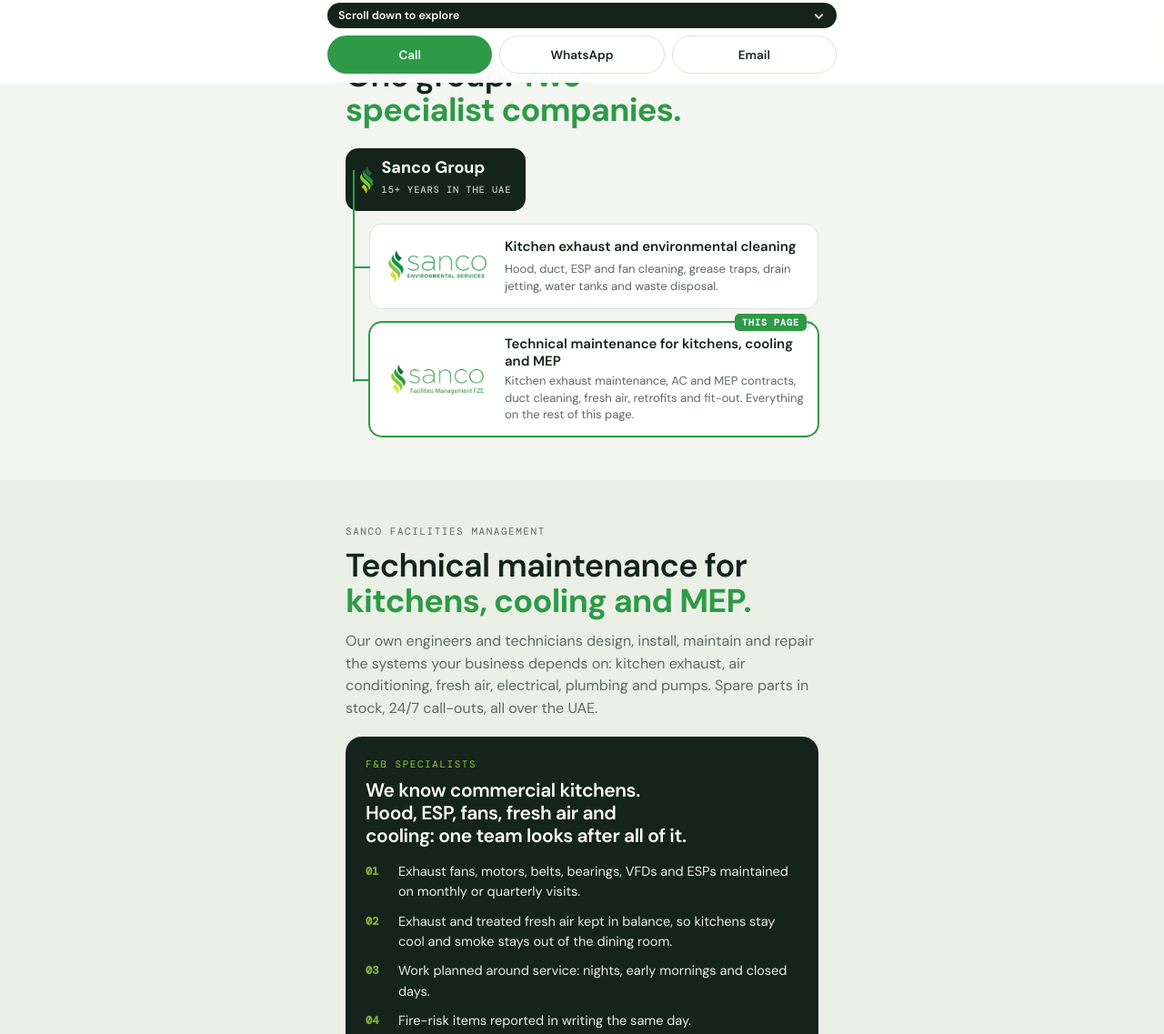
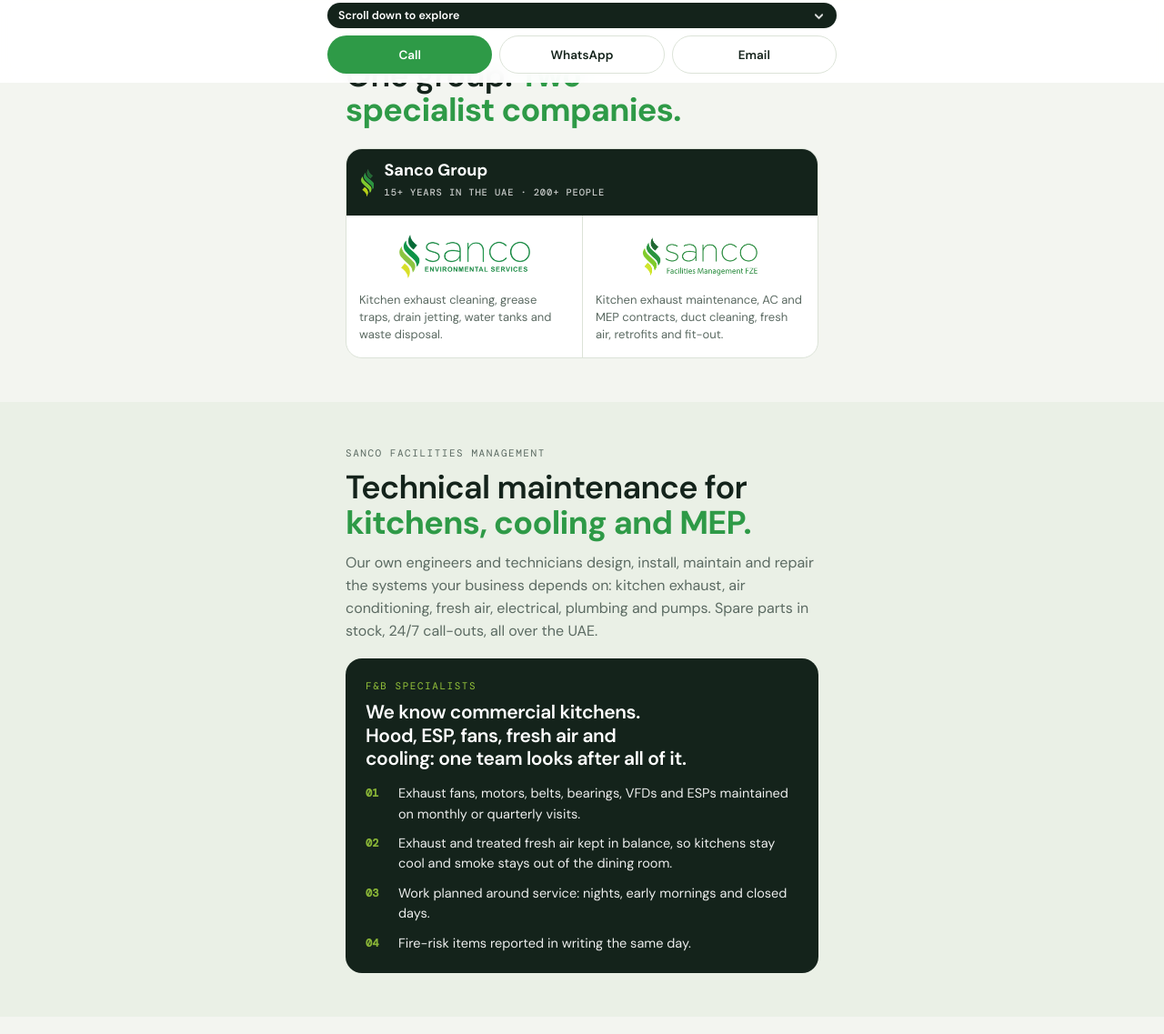
Before and after one commit to anees-cpu/sanco-profile, a plain HTML site: page index.html in a window 1280 px wide. Shown: the part 709-1846 px from the top of the page at 91% size. Drawn offline with nearby package versions, Linux system fonts and the light colour scheme; animation ran at ten frames a second.

Commit message:
Group section: two-company panel instead of tree lines
Co-Authored-By: Claude Opus 5.5 <noreply@anthropic.com>
Claude-Session: https://claude.ai/code/session_01L3YhTJi3NckTBTw5PP3osq

```diff
--- a/index.html
+++ b/index.html
@@ -89,22 +89,18 @@ section.alt{background:var(--alt)}
 .it h3{font-size:clamp(22px,6.2vw,27px);line-height:1.12;margin:6px 0 8px}
 .it p{color:var(--muted);font-size:15px}
 .it .k{font:600 11px var(--m);letter-spacing:.12em}
-/* group tree */
-.tree{position:relative;margin-top:22px;padding-left:26px;display:grid;gap:14px}
-.spine{position:absolute;left:8px;top:24px;bottom:60px;width:2px;background:var(--line);overflow:hidden}
-.spine::after{content:"";position:absolute;inset:0;background:var(--g);transform-origin:top;transform:scaleY(var(--s,0))}
-.gnode{margin-left:-26px;justify-self:start;background:var(--ink);color:var(--surface);border-radius:14px;padding:12px 16px;display:flex;align-items:center;gap:10px}
-.gnode img{height:30px;width:auto}
-.gnode strong{display:block;font-size:18px;line-height:1.1}
-.gnode span{font:500 10.5px var(--m);letter-spacing:.08em;opacity:.75}
-.gcard{position:relative;background:var(--surface);border:1px solid var(--line);border-radius:14px;padding:14px;display:grid;grid-template-columns:120px minmax(0,1fr);gap:4px 14px;align-items:center}
-.gcard::before{content:"";position:absolute;left:-18px;top:50%;width:18px;height:2px;background:var(--g)}
-.gcard .lg{grid-row:span 2;background:#fff;border-radius:8px;padding:6px;display:grid;place-items:center;height:64px}
-.gcard .lg img{max-height:46px;width:auto;max-width:100%}
-.gcard p{font-size:15px;font-weight:600;line-height:1.25}
-.gcard small{font-size:13px;color:var(--muted);line-height:1.4}
-.gcard.fm{border-color:var(--g);box-shadow:0 0 0 1px var(--g)}
-.you{position:absolute;right:12px;top:-10px;background:var(--g);color:#fff;font:600 10px var(--m);letter-spacing:.1em;padding:3px 8px;border-radius:5px}
+/* group */
+.grp{margin-top:22px;background:var(--surface);border:1px solid var(--line);border-radius:18px;overflow:hidden}
+.ghead{background:var(--ink);color:var(--surface);padding:14px 16px;display:flex;align-items:center;gap:12px}
+.ghead img{height:30px;width:auto}
+.ghead strong{display:block;font-size:18px;line-height:1.1}
+.ghead span{font:500 10.5px var(--m);letter-spacing:.08em;opacity:.75}
+.gtwo{display:grid;grid-template-columns:1fr 1fr}
+.gco{padding:16px 14px;display:grid;gap:10px;align-content:start}
+.gco+.gco{border-left:1px solid var(--line)}
+.gco .lg{background:#fff;border-radius:8px;height:58px;display:grid;place-items:center;padding:4px}
+.gco .lg img{max-height:48px;max-width:100%;width:auto}
+.gco p{font-size:13px;line-height:1.45;color:var(--muted)}
 /* services overview */
 .divs{display:grid;gap:12px;margin-top:20px}
 .dv{background:var(--surface);border:1px solid var(--line);border-radius:14px;padding:16px;display:grid;gap:10px}
@@ -316,11 +312,12 @@ section.alt{background:var(--alt)}
 <section id="grp"><div class="wrap">
   <p class="lab rv">Sanco Group</p>
   <h2 class="rv" style="margin-top:10px">One group. <b>Two specialist companies.</b></h2>
-  <div class="tree" id="tree">
-    <i class="spine" id="spine"></i>
-    <div class="gnode rv" data-d="z"><img src="media/leaf.png" alt=""><div><strong>Sanco Group</strong><span>15+ YEARS IN THE UAE</span></div></div>
-    <div class="gcard rv" data-d="r"><div class="lg"><img src="media/sanco-enviro.png" alt="Sanco Environmental Services"></div><p>Kitchen exhaust and environmental cleaning</p><small>Hood, duct, ESP and fan cleaning, grease traps, drain jetting, water tanks and waste disposal.</small></div>
-    <div class="gcard fm rv" data-d="r"><span class="you">THIS PAGE</span><div class="lg"><img src="media/sanco-fm.png" alt="Sanco Facilities Management"></div><p>Technical maintenance for kitchens, cooling and MEP</p><small>Kitchen exhaust maintenance, AC and MEP contracts, duct cleaning, fresh air, retrofits and fit-out. Everything on the rest of this page.</small></div>
+  <div class="grp rv" data-d="z">
+    <div class="ghead"><img src="media/leaf.png" alt=""><div><strong>Sanco Group</strong><span>15+ YEARS IN THE UAE · 200+ PEOPLE</span></div></div>
+    <div class="gtwo">
+      <div class="gco rv" data-d="l"><div class="lg"><img src="media/sanco-enviro.png" alt="Sanco Environmental Services"></div><p>Kitchen exhaust cleaning, grease traps, drain jetting, water tanks and waste disposal.</p></div>
+      <div class="gco rv" data-d="r"><div class="lg"><img src="media/sanco-fm.png" alt="Sanco Facilities Management"></div><p>Kitchen exhaust maintenance, AC and MEP contracts, duct cleaning, fresh air, retrofits and fit-out.</p></div>
+    </div>
   </div>
 </div></section>
 
@@ -825,7 +822,7 @@ const SC=[[fm,'Keep scrolling: next level',null],[story,'Keep scrolling to see t
 let tickF=false;
 function onScroll(){tickF=false;
   const max=document.documentElement.scrollHeight-innerHeight; rail.parentElement.style.setProperty('--p',(scrollY/Math.max(1,max)).toFixed(4));
-  {const r=$('tree').getBoundingClientRect(); $('spine').style.setProperty('--s',clamp((innerHeight*0.8-r.top)/r.height).toFixed(3));}
+
   const r={}; r.fm=fmSet(p01(fm)); r.st=stSet(p01(story)); r.kx=kxSet(p01(kx)); r.en=enSet(p01(energy)); r.fa=faSet(p01(fa));
   const fr=fireSec.getBoundingClientRect(); const fp=clamp((innerHeight-fr.top)/(fr.height*0.7));
   const h=4+fp*40; fog.setAttribute('y',108-h); fog.setAttribute('height',h); fogT.textContent='FOG LAYER · '+Math.round(2+fp*28)+' mm'; flm.setAttribute('opacity',fp>0.75?(fp-0.75)*4:0);
```
